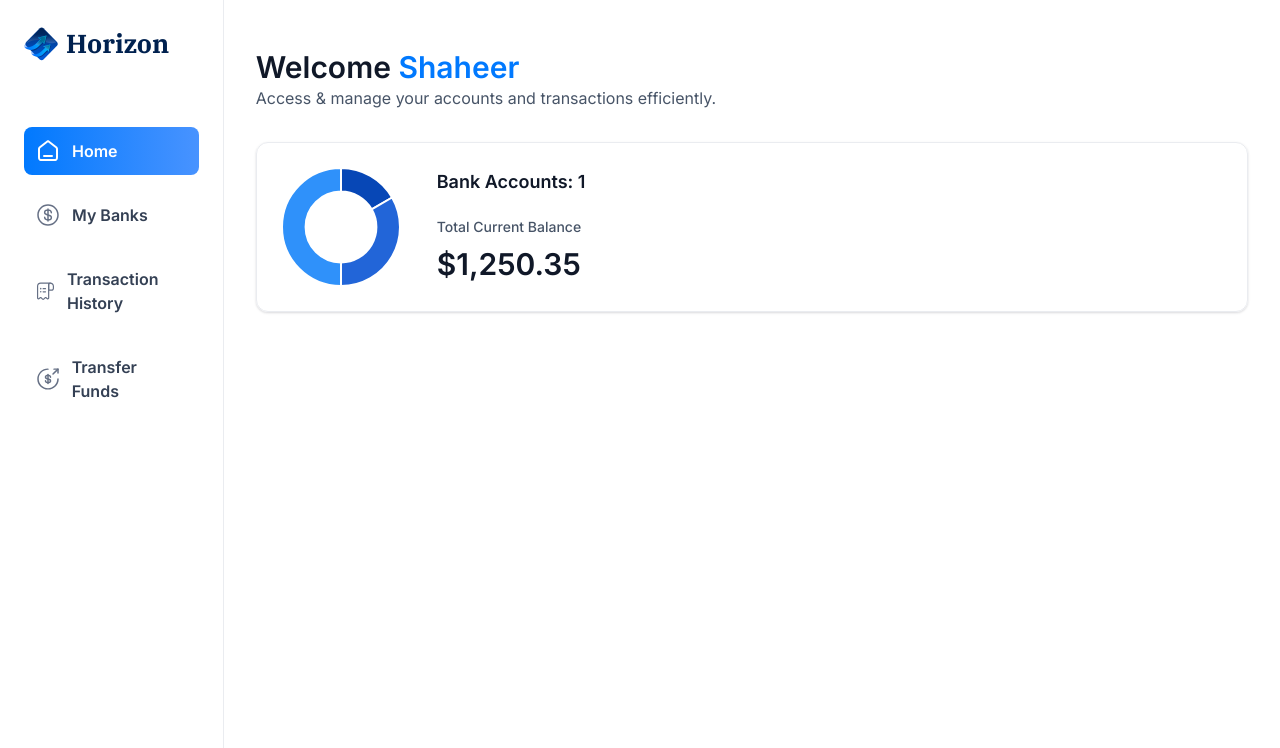
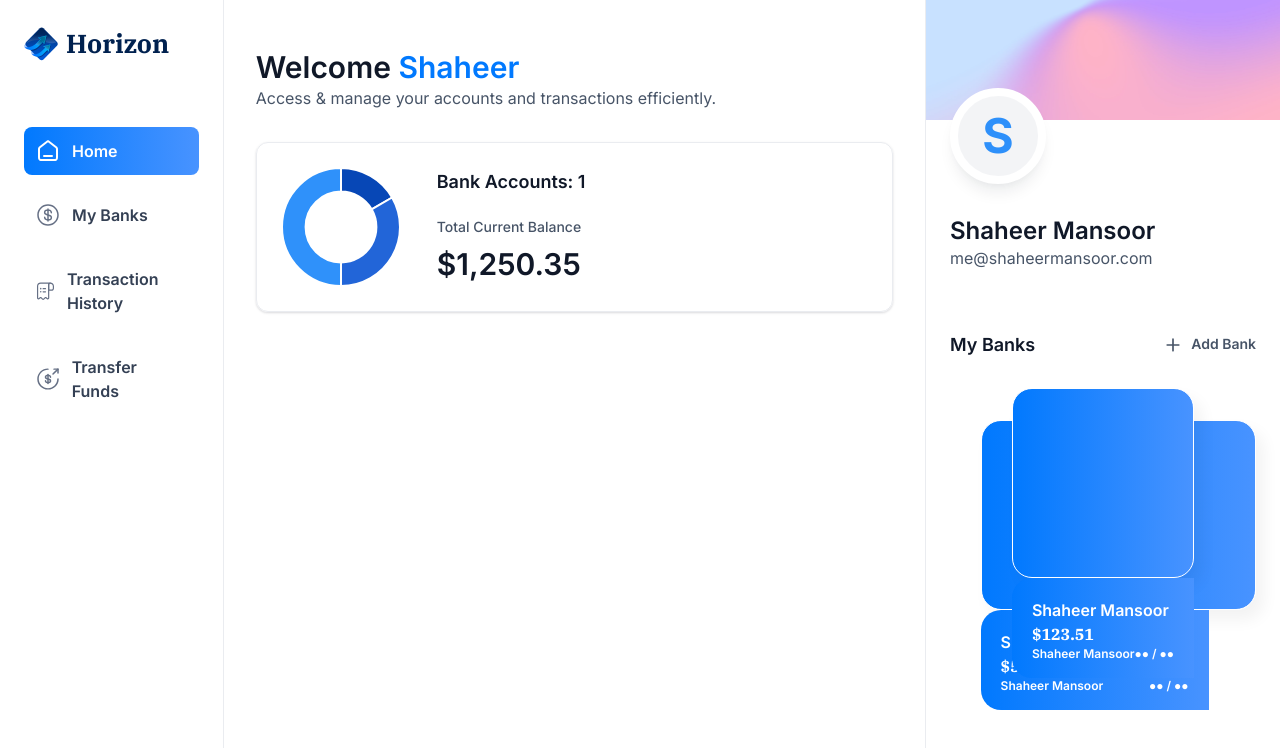
Before and after one commit to Shaheer5/sm-banking, a Next.js app: page / in a window 1280 px wide. Shown: the top 748 px of the page. Built offline with nearby package versions, Linux system fonts and the light colour scheme.

Commit message:
"Added RightSidebar component to Home page, updated loggedIn object, and added key property to CreditCardProps interface"

```diff
--- a/app/(root)/page.tsx
+++ b/app/(root)/page.tsx
@@ -1,9 +1,14 @@
 import HeaderBox from "@/components/HeaderBox";
+import RightSidebar from "@/components/RightSidebar";
 import TotalBalanceBox from "@/components/TotalBalanceBox";
 import React from "react";
 
 const Home = () => {
-  const loggedIn = { firstName: "Shaheer" };
+  const loggedIn = {
+    firstName: "Shaheer",
+    lastName: "Mansoor",
+    email: "me@shaheermansoor.com",
+  };
   return (
     <section className="home">
       <div className="home-content">
@@ -20,7 +25,15 @@
             totalCurrentBalance={1250.35}
           />
         </header>
+
+        {/* RECENT TRANSACTIONS */}
       </div>
+
+      <RightSidebar
+        user={loggedIn}
+        transactions={[]}
+        banks={[{ currentBalance: 123.51 }, { currentBalance: 500.51 }]}
+      />
     </section>
   );
 };
--- /dev/null
+++ b/components/BankCard.tsx
@@ -0,0 +1,35 @@
+import { formatAmount } from "@/lib/utils";
+import Link from "next/link";
+import React from "react";
+
+const BankCard = ({
+  key,
+  userName,
+  account,
+  showBalance = true,
+}: CreditCardProps) => {
+  return (
+    <div className="flex flex-col">
+      <Link href="/" className="bank-card" />
+      <div className="bank-card_content">
+        <div>
+          <h1 className="text-16 font-semibold text-white">
+            {account.name || userName}
+          </h1>
+          <p className="font-ibm-plex-serif font-black text-white">
+            {formatAmount(account.currentBalance)}
+          </p>
+        </div>
+
+        <article className="flex flex-col gap-2">
+          <div className="flex justify-between">
+            <h1 className="text-12 font-semibold text-white">{userName}</h1>
+            <h2 className="text-12 font-semibold text-white">●● / ●●</h2>
+          </div>
+        </article>
+      </div>
+    </div>
+  );
+};
+
+export default BankCard;
--- /dev/null
+++ b/components/RightSidebar.tsx
@@ -0,0 +1,61 @@
+import Image from "next/image";
+import Link from "next/link";
+import React from "react";
+import BankCard from "./BankCard";
+
+const RightSidebar = ({ user, transactions, banks }: RightSidebarProps) => {
+  return (
+    <aside className="right-sidebar">
+      <section className="flex flex-col pb-8">
+        <div className="profile-banner" />
+        <div className="profile">
+          <div className="profile-img">
+            <span className="text-5xl font-bold text-blue-500">
+              {user.firstName[0]}
+            </span>
+          </div>
+          <div className="profile-details">
+            <h1 className="profile-name">
+              {user.firstName} {user.lastName}
+            </h1>
+            <p className="profile-email">{user.email}</p>
+          </div>
+        </div>
+      </section>
+
+      <section className="banks">
+        <div className="flex w-full justify-between">
+          <h2 className="header-2">My Banks</h2>
+          <Link href="/" className="flex gap-2">
+            <Image src="/icons/plus.svg" width={20} height={20} alt="plus" />
+            <h2 className="text-14 font-semibold text-gray-600">Add Bank</h2>
+          </Link>
+        </div>
+        {banks?.length > 0 && (
+          <div className="relative flex flex-1 flex-col items-center justify-center gap-5">
+            <div className="relative z-10">
+              <BankCard
+                key={banks[0].$id}
+                account={banks[0]}
+                userName={`${user.firstName} ${user.lastName}`}
+                showBalance={false}
+                />
+            </div>
+            {banks[1] && (
+              <div className="absolute right-0 top-8 z-0 w-[90%]">
+                <BankCard
+                  key={banks[1].$id}
+                  account={banks[1]}
+                  userName={`${user.firstName} ${user.lastName}`}
+                  showBalance={false}
+                />
+              </div>
+            )}
+          </div>
+        )}
+      </section>
+    </aside>
+  );
+};
+
+export default RightSidebar;
--- a/types/index.d.ts
+++ b/types/index.d.ts
@@ -137,6 +137,7 @@
 };
 
 declare interface CreditCardProps {
+  key: string;
   account: Account;
   userName: string;
   showBalance?: boolean;
```
